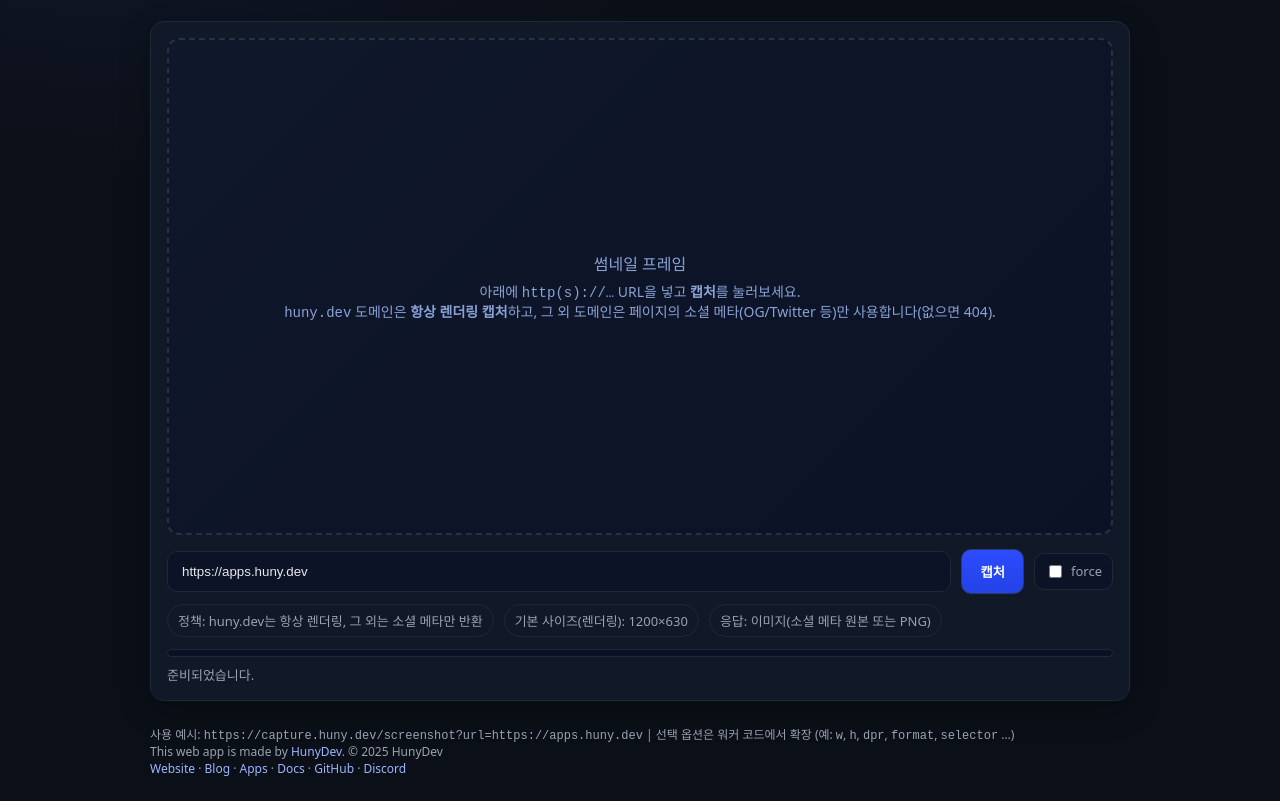
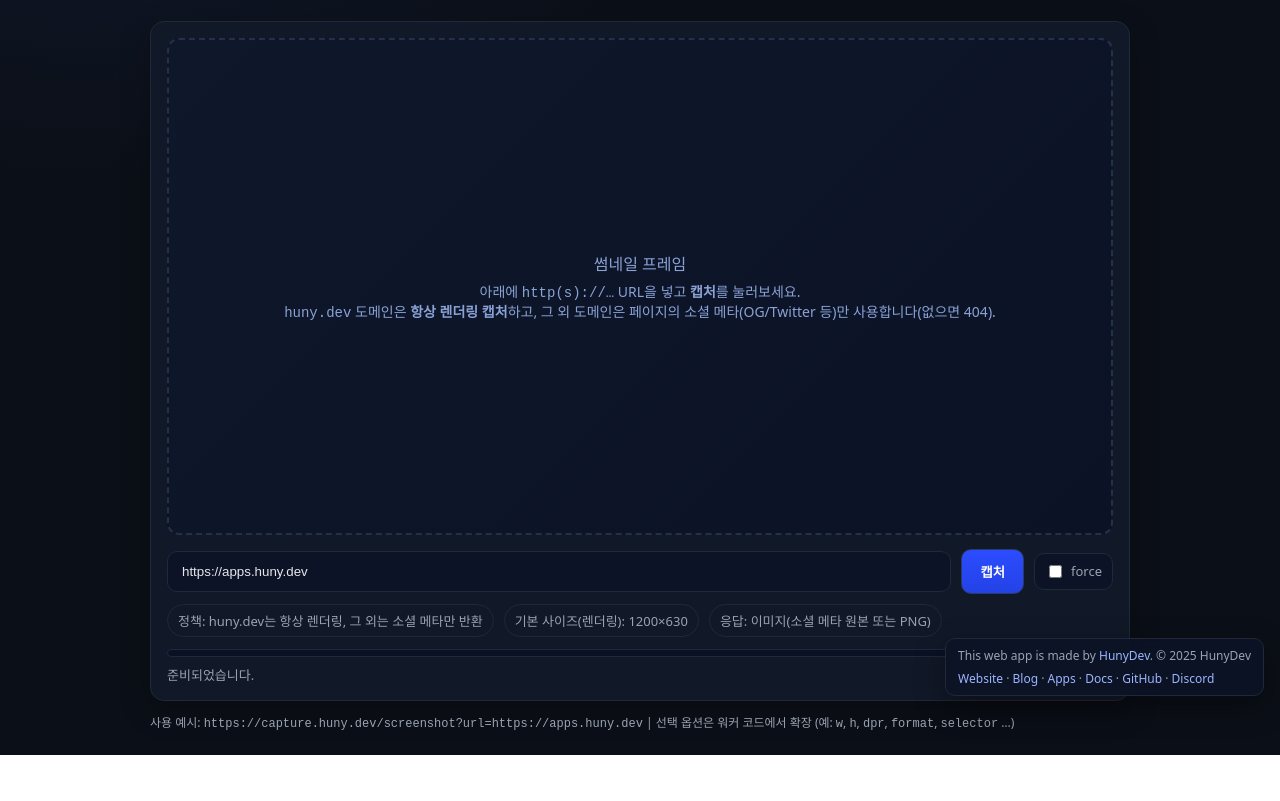
Before and after one commit to hunydev/capture-huny-dev, a website: page public/index.html in a window 1280 px wide. Shown: the part 92-893 px from the top of the page. After the commit the page ends 847 px from the top, so only its background shows below. Drawn offline with Linux system fonts and the light colour scheme.

Commit message:
style: 푸터를 우측 하단에 고정하고 블러 효과 추가

```diff
--- a/public/index.html
+++ b/public/index.html
@@ -104,6 +104,25 @@
     a:hover { text-decoration: underline; }
     /* ensure hidden attribute always hides elements despite our display rules */
     [hidden] { display: none !important; }
+    /* floating HunyDev footer (bottom-right). To center instead, replace right with left:50% and add transform */
+    .site-footer {
+      position: fixed;
+      bottom: 12px;
+      right: 16px; /* center option: left: 50%; right: auto; transform: translateX(-50%); */
+      color: var(--muted);
+      font-size: 12px;
+      z-index: 100;
+    }
+    .site-footer .footer-box {
+      background: rgba(12, 19, 38, 0.85);
+      border: 1px solid var(--border);
+      border-radius: 10px;
+      padding: 8px 12px;
+      box-shadow: 0 10px 30px rgba(0,0,0,0.35);
+      backdrop-filter: blur(6px);
+    }
+    .site-footer .links { margin-top: 6px; }
+    .usage { margin-top: 12px; color: var(--muted); font-size: 12px; }
   </style>
 </head>
 <body>
@@ -142,11 +161,13 @@
       <div class="msg" id="msg">준비되었습니다.</div>
     </section>
 
-    <footer>
     <div class="usage">
       사용 예시: <code>https://capture.huny.dev/screenshot?url=https://apps.huny.dev</code> |
       선택 옵션은 워커 코드에서 확장 (예: <code>w</code>, <code>h</code>, <code>dpr</code>, <code>format</code>, <code>selector</code> …)
     </div>
+
+    <footer class="site-footer" aria-label="HunyDev credits">
+      <div class="footer-box">
         <div class="credits">
           This web app is made by <a href="https://huny.dev" target="_blank" rel="noopener">HunyDev</a>. &copy; 2025 HunyDev
         </div>
@@ -157,6 +178,7 @@
           <a href="https://docs.huny.dev" target="_blank" rel="noopener">Docs</a> &middot;
           <a href="https://github.com/hunydev" target="_blank" rel="noopener">GitHub</a> &middot;
           <a href="https://discord.gg/Tb28dpa3" target="_blank" rel="noopener">Discord</a>
+        </div>
       </div>
     </footer>
   </div>
```
Lines whose indentation alone changed are shown as unchanged.
